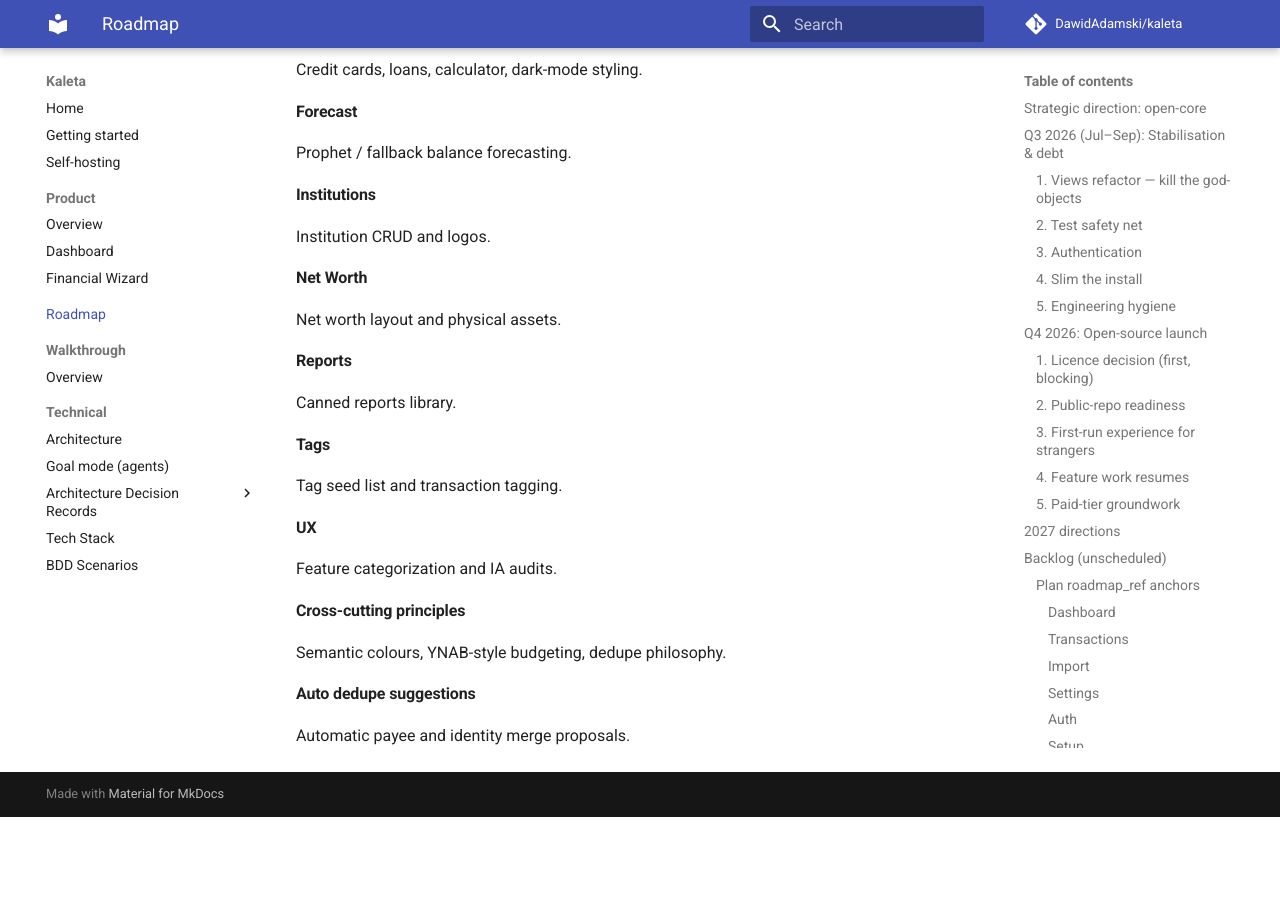
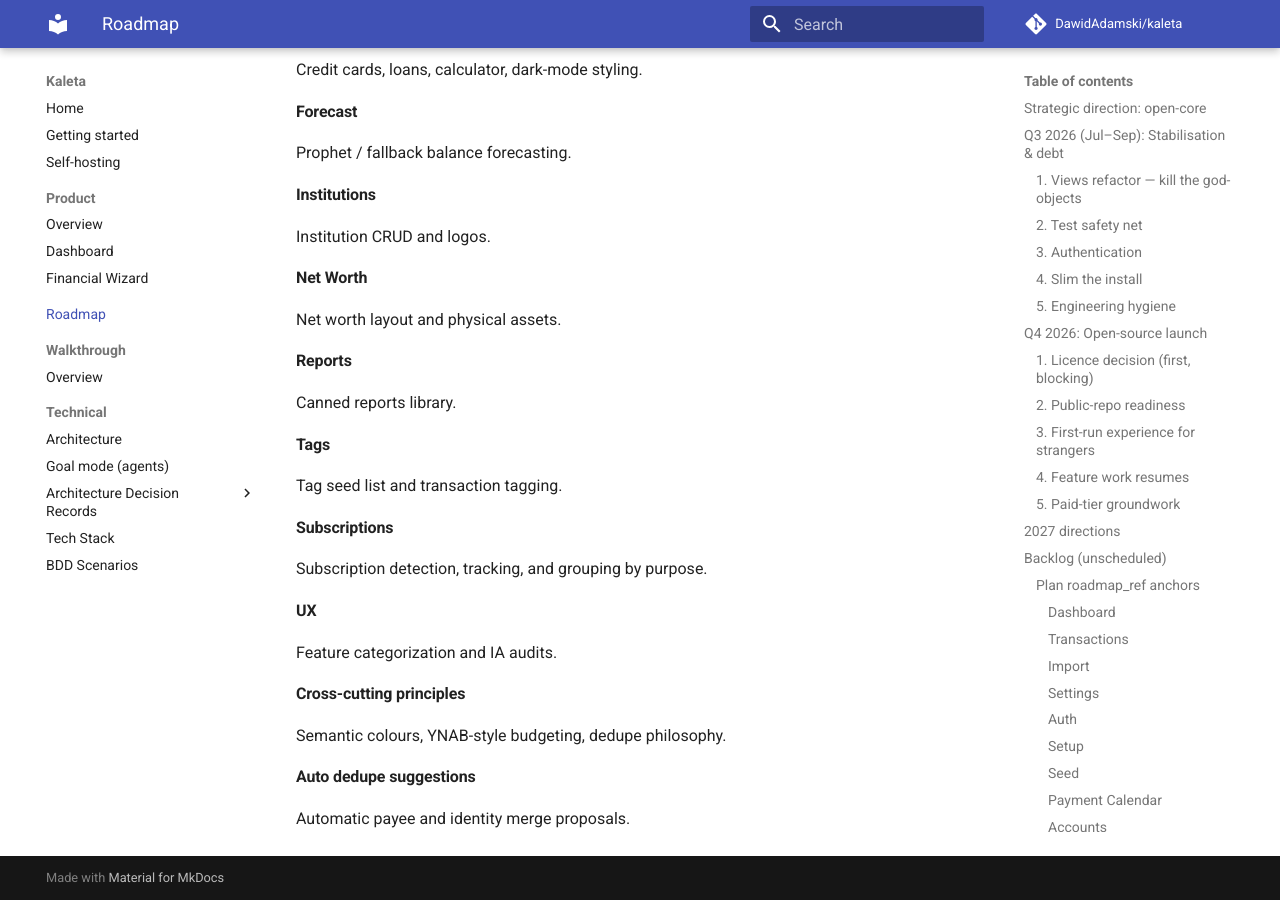
Before and after one commit to DawidAdamski/kaleta, an MkDocs documentation site: the page built from docs/roadmap.md, in a window 1280 px wide and 900 px high, scrolled down 6588 px. Built offline with MkDocs 1.6.1 and Material for MkDocs 9.7.7, drawn with Linux system fonts in a browser that asks for light colours; comment, search, counter and statistics services are not loaded; before the commit the page ends 7405 px from its top, so only the background shows below that.

Commit message:
docs(roadmap): add the #subscriptions anchor for subscriptions-categories' roadmap_ref
Co-Authored-By: Claude Opus 4.8 <noreply@anthropic.com>

```diff
--- a/docs/roadmap.md
+++ b/docs/roadmap.md
@@ -277,6 +277,9 @@ Canned reports library.
 #### Tags {#tags}
 Tag seed list and transaction tagging.
 
+#### Subscriptions {#subscriptions}
+Subscription detection, tracking, and grouping by purpose.
+
 #### UX {#ux}
 Feature categorization and IA audits.
 
```
